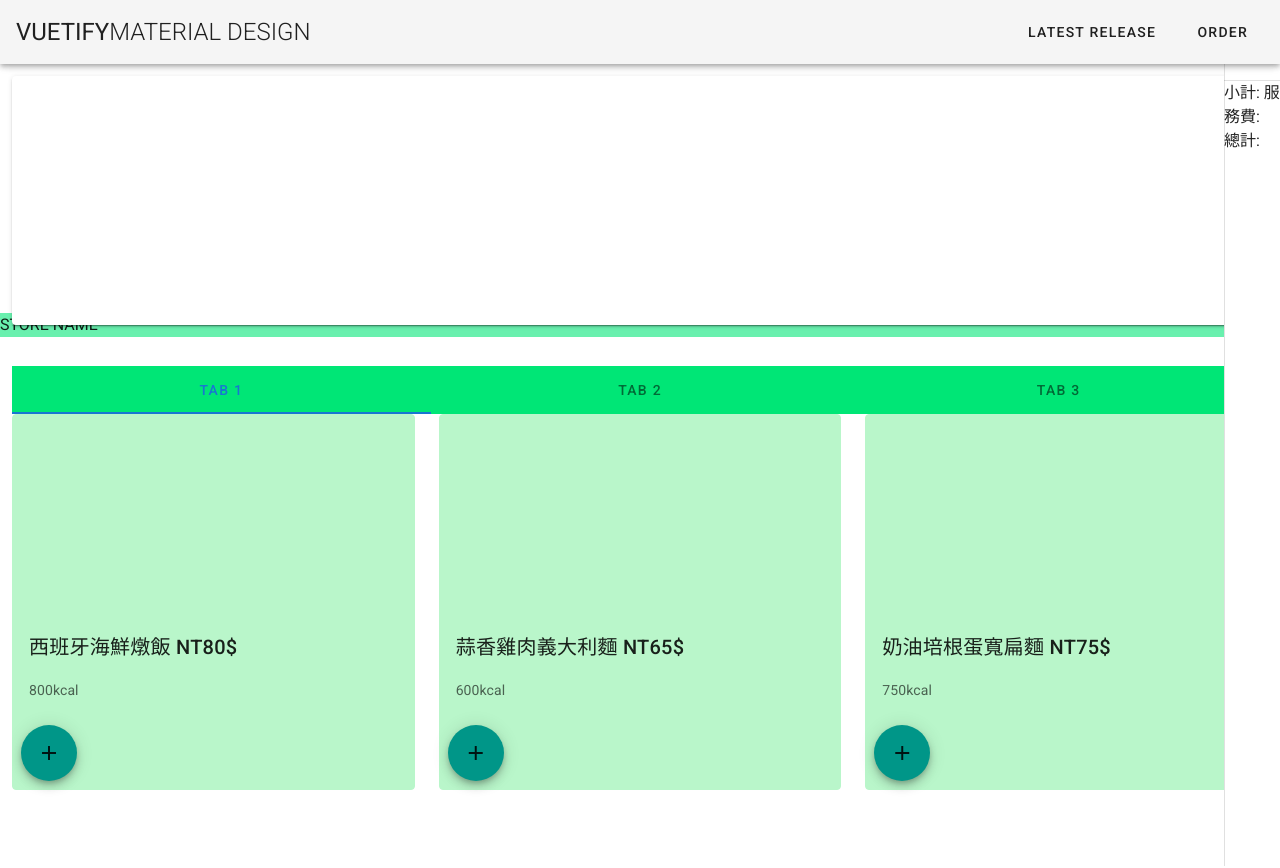
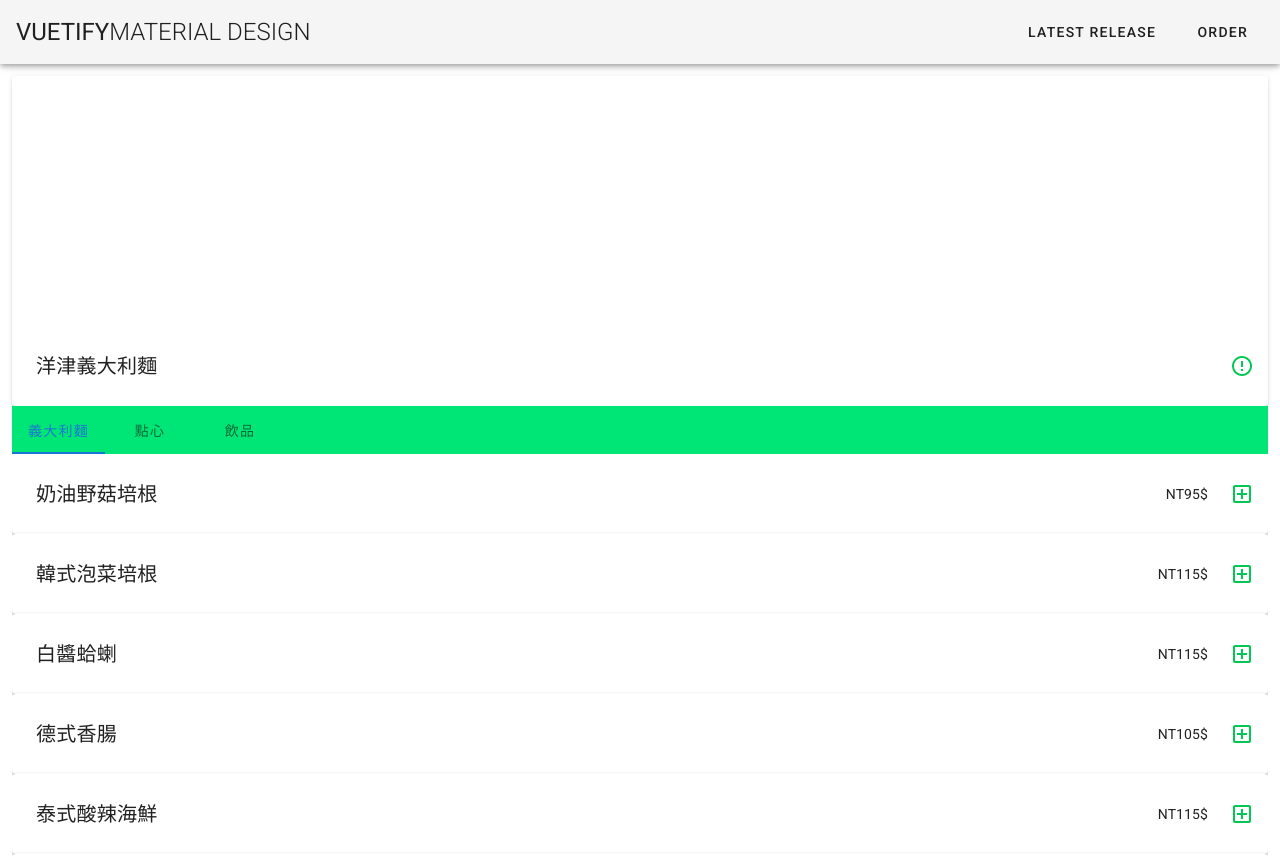
Before and after one commit to kingdom84521/FoodDelivery_FRONTEND, a Vue app in the folder client/: page /menu in a window 1280 px wide. Shown: the top 868 px of the page. Built offline with nearby package versions, Linux system fonts and the light colour scheme.

Commit message:
Adjust UI of menu

```diff
--- a/client/src/views/Menu.vue
+++ b/client/src/views/Menu.vue
@@ -1,110 +1,156 @@
 <template>
   <v-container fluid>
-        <v-navigation-drawer expand-on-hover absolute right>
+    <!-- 購物車 -->
+    <!-- <v-navigation-drawer expand-on-hover absolute right>
       <v-list>
-                        <v-list-item-group>
-
-                        </v-list-item-group>
+        <v-list-item-group></v-list-item-group>
       </v-list>
-                    <v-divider></v-divider>
-                    小計:
+      <v-divider />小計:
       服務費:
       <v-spacer></v-spacer>
       總計:
-        </v-navigation-drawer>
+    </v-navigation-drawer> -->
 
-        <v-card max-height="250">
-            <v-img max-height="249" src="../assets/italy.jpg"></v-img>
-        </v-card>
-        <v-row class="green accent-2" align="center">
+    <!-- 餐廳招牌 -->
+    <v-card>
+      <v-img
+        max-height="250"
+        src="../assets/italy.jpg"
+      ></v-img>
+      <v-card-actions>
         <!-- 店名 -->
-            STORE NAME
-        </v-row>
-        <v-divider></v-divider>
-        <v-row class="my-10" no-gutters>
-            <v-tabs background-color="green accent-3" grow center>
-                <v-tabs-slider></v-tabs-slider>
-                <v-tab v-for="i in tabs" :key="i" :href="`#tab-${i}`">
-                  Tab {{ i }}
-                </v-tab>
-                <v-tab-item v-for="k in tabs" :key="k" :value="'tab-' + k">
-                    <v-row>
-                        <v-col sm="4"  v-for="i in main" :key="i" >
-                            <v-card class="mb-6 green accent-1" outlined @click="Add()">
-                                <v-img max-height="200" src="../assets/italy.jpg"></v-img>
-                                <v-card-title >{{i.name}} NT{{i.price}}$</v-card-title>
-                                <v-card-text>{{i.nutrition}}kcal</v-card-text>
-                                <v-card-actions>
-                                   <v-btn right bottom fab color="teal" @click="Add()">
-                                       <v-icon>mdi-plus</v-icon>
+        <v-card-title>
+          {{ storeData.name }}
+        </v-card-title>
+        <v-spacer></v-spacer>
+        <v-btn
+          icon
+          @click.stop="showStoreData = true"
+        >
+          <v-icon
+            color="green accent-4"
+          >
+            mdi-alert-circle-outline
+          </v-icon>
         </v-btn>
       </v-card-actions>
     </v-card>
-                        </v-col>
-                    </v-row>
+
+    <!-- 餐廳詳細資料 -->
+    <v-dialog
+      v-model="showStoreData"
+      max-width="1000"
+    >
+      <v-card>
+        <v-img
+          max-height="250"
+          src="../assets/italy.jpg"
+        ></v-img>
+        <v-container>
+
+        </v-container>
+      </v-card>
+    </v-dialog>
+
+    <!-- 餐點分類 -->
+    <v-tabs
+      background-color="green accent-3"
+      center-active
+      v-model="menu"
+    >
+      <v-tab
+        v-for="category in storeMenu.categorys"
+        :key="category.key"
+      >
+        {{ category.name }}
+      </v-tab>
+    </v-tabs>
+
+    <!-- 餐點項目 -->
+    <v-tabs-items
+      v-model="menu"
+    >
+      <v-tab-item
+        v-for="category in storeMenu.categorys"
+        :key="category.key"
+      >
+        <v-card
+          v-for="(item, i) in storeMenu.items[ category.key ]"
+          :key="i"
+          @click="checkoutItemExtra(category, item)"
+        >
+          <!-- <v-img  src="@/assets/italy.jpg"></v-img> -->
+          <v-card-actions>
+            <v-card-title> {{ item.name }} </v-card-title>
+            <v-spacer></v-spacer>
+            <v-card-subtitle>
+              NT{{ item.price }}$
+            </v-card-subtitle>
+            <v-btn
+              icon
+              v-if="category.extra"
+            >
+              <v-icon
+                color="green accent-4"
+              >
+                mdi-plus-box-outline
+              </v-icon>
+            </v-btn>
+          </v-card-actions>
+          <!-- <v-card-text>{{ items.nutrition }}kcal</v-card-text> -->
+        </v-card>
       </v-tab-item>
-            </v-tabs>
-        </v-row>
+    </v-tabs-items>
+
+    <!-- 餐點額外項目 -->
+    <v-dialog
+      v-model="showItemExtra"
+      max-width="1000"
+    >
+      <v-card>
+        <v-img
+          max-height="250"
+          src="../assets/italy.jpg"
+        ></v-img>
+        <v-container>
+
+        </v-container>
+      </v-card>
+    </v-dialog>
   </v-container>
 </template>>
 
 <script>
+import Store from '@/assets/temp/storeList.json';
+import Menu from '@/assets/temp/store1.json';
+
 export default {
   data: () => ({
-        main: [ { name : "西班牙海鮮燉飯",
-                  price : 80,
-                  nutrition : 800,
-                  url : "spainsh"
+    storeData: {},
+    storeMenu: {},
+    menu: null,
+    showStoreData: false,
+    showItemExtra: false
+  }),
+  methods: {
+    checkoutItemExtra( category , item ) {
+      if ( category.extra ) {
+        this.showItemExtra = true;
+        return;
+      }
+      this.addToCart(category, item);
     },
-                { name : "蒜香雞肉義大利麵",
-                  price : 65,
-                  nutrition : 600,
-                  url : "garlic"
+    addToCart( category , item ) {
+      console.log("Add item to the cart!");
+    }
   },
-                { name : "奶油培根蛋寬扁麵",
-                  price : 75,
-                  nutrition : 750,
-                  url : "butter"
-                }
-              ],
-        dish: [ { name : "白菜滷",
-                  price : 20,
-                  nutrition : 100
-                },
-                { name : "皮蛋豆腐",
-                  price : 35,
-                  nutrition : 200
-                },
-                { name : "海帶豆干",
-                  price : 30,
-                  nutrition : 150
-                },
-              ],
-        drink: ["麥茶 $20", "蜜茶 $20", "冬瓜茶 $15", "仙草干茶 $25"],
-        pass: [],
-        tabs: 3
-    }),
-    methods:{
-        getTotal: function(){
-            this.total = 0
-            var mp = parseInt(this.mainprice.slice(-2))
-            var dp = parseInt(this.dishprice.slice(-2))
-            var drp = parseInt(this.drinkprice.slice(-2))
-            this.total = mp + dp + drp
-        },
-        passMenu: function(){
-            this.pass = []
-            this.pass.push(this.mainprice)
-            this.pass.push(this.dishprice)
-            this.pass.push(this.drinkprice)
-            this.pass.push(this.total.toString())
-        },
-        Add: function(){
-            console.log("Btn click!")
-        },
-        Loadimg: function(i){
-            return require(`../assets/${i}.jpg`);
-        }
+  created() {
+    this.storeData = Store.find( (element) => {
+      return element.id === "store1";
+    });
+    this.storeMenu = Menu;
+    // console.log( this.storeData );
+    // console.log( this.storeMenu );
   }
 };
 </script>>
```
Lines whose indentation alone changed are shown as unchanged.
